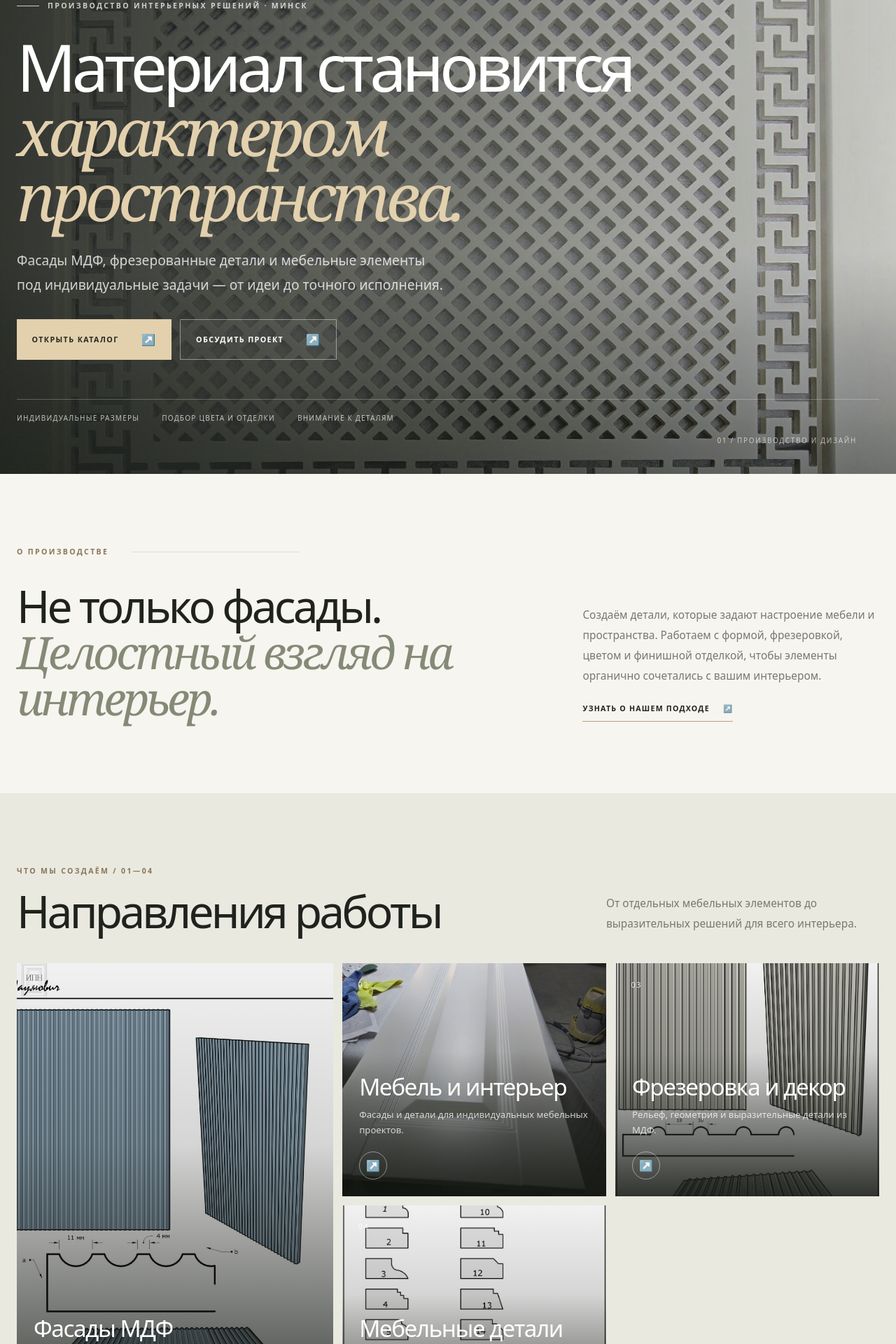
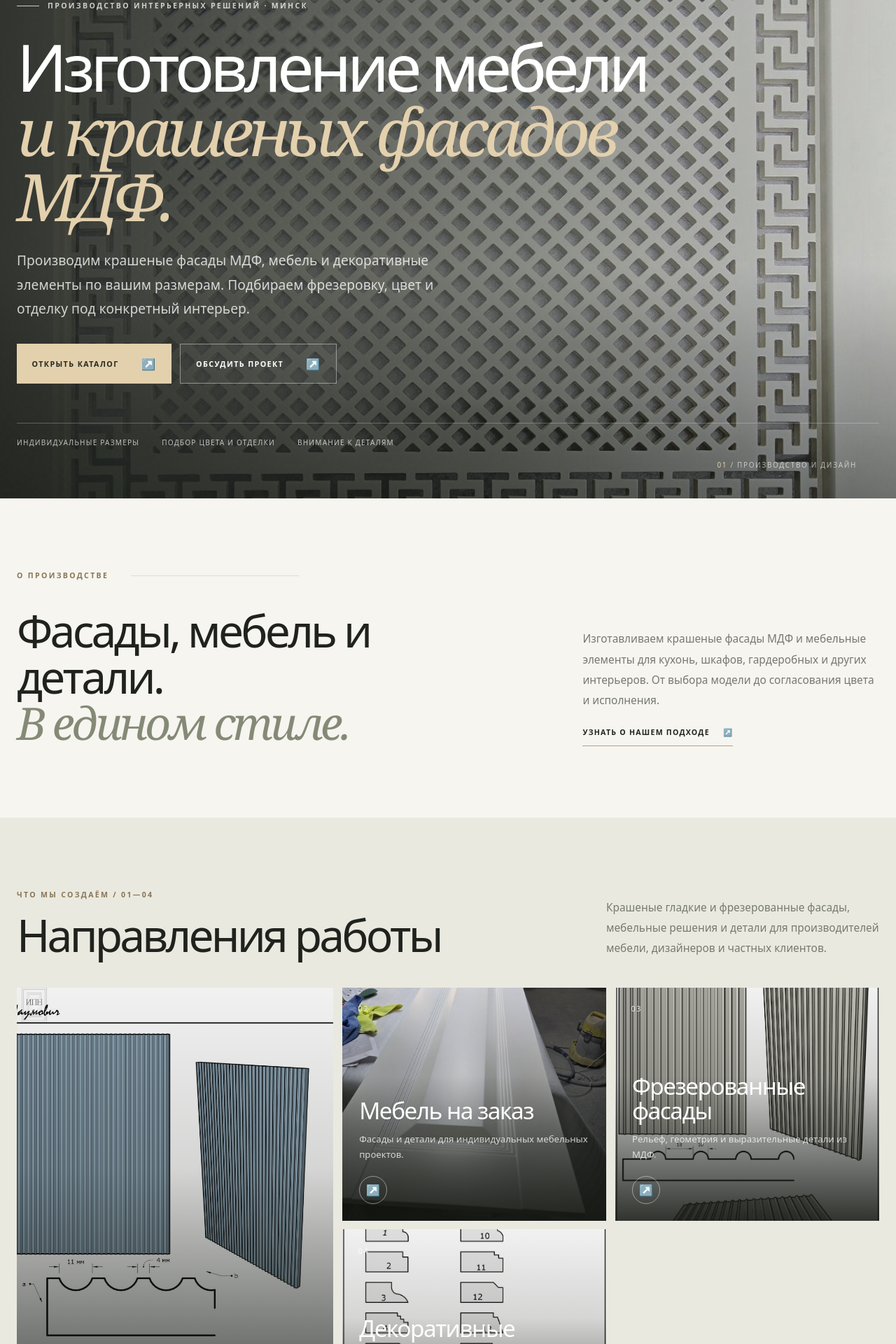
Before and after one commit to IljaBelousow/naumovich-site, a Next.js app: page / in a window 1280 px wide. Shown: the part 160-2080 px from the top of the page at 70% size. Built offline with nearby package versions, Linux system fonts and the light colour scheme.

Commit message:
Refresh homepage for furniture and painted MDF fronts

```diff
--- a/src/app/page.tsx
+++ b/src/app/page.tsx
@@ -5,7 +5,7 @@ import { facades } from "@/data/facades";
 const activities = [
   {
     number: "01",
-    title: "Фасады МДФ",
+    title: "Крашеные фасады МДФ",
     text: "Для кухонь, шкафов, ванных комнат, гардеробных и коммерческих интерьеров.",
     image: "/images/catalog1/image1.jpg",
     href: "/catalog#milled",
@@ -13,7 +13,7 @@ const activities = [
   },
   {
     number: "02",
-    title: "Мебель и интерьер",
+    title: "Мебель на заказ",
     text: "Фасады и детали для индивидуальных мебельных проектов.",
     image: "/images/catalog2/photo1/5195250767357484499.jpg",
     href: "/portfolio",
@@ -21,7 +21,7 @@ const activities = [
   },
   {
     number: "03",
-    title: "Фрезеровка и декор",
+    title: "Фрезерованные фасады",
     text: "Рельеф, геометрия и выразительные детали из МДФ.",
     image: "/images/catalog1/image7.jpg",
     href: "/frezerovki",
@@ -29,7 +29,7 @@ const activities = [
   },
   {
     number: "04",
-    title: "Мебельные детали",
+    title: "Декоративные элементы",
     text: "Профили, интегрированные ручки и элементы под ваш проект.",
     image: "/images/profil_kraya.jpg",
     href: "/catalog#handles",
@@ -48,8 +48,8 @@ export default function Home() {
         <div className="hero-premium__grain" />
         <div className="hero-premium__content page-shell">
           <p className="eyebrow eyebrow--light"><span /> Производство интерьерных решений · Минск</p>
-          <h1>Материал становится<br /><em>характером пространства.</em></h1>
-          <p className="hero-premium__lead">Фасады МДФ, фрезерованные детали и мебельные элементы под индивидуальные задачи — от идеи до точного исполнения.</p>
+          <h1>Изготовление мебели<br /><em>и крашеных фасадов МДФ.</em></h1>
+          <p className="hero-premium__lead">Производим крашеные фасады МДФ, мебель и декоративные элементы по вашим размерам. Подбираем фрезеровку, цвет и отделку под конкретный интерьер.</p>
           <div className="hero-premium__actions">
             <Link href="/catalog" className="button button--gold">Открыть каталог <span>↗</span></Link>
             <Link href="/contacts" className="button button--ghost">Обсудить проект <span>↗</span></Link>
@@ -64,9 +64,9 @@ export default function Home() {
       <section className="intro-section page-shell section-space">
         <div className="intro-section__label"><span className="eyebrow">О производстве</span><span className="intro-section__line" /></div>
         <div className="intro-section__body">
-          <h2>Не только фасады.<br /><em>Целостный взгляд на интерьер.</em></h2>
+          <h2>Фасады, мебель и детали.<br /><em>В едином стиле.</em></h2>
           <div>
-            <p>Создаём детали, которые задают настроение мебели и пространства. Работаем с формой, фрезеровкой, цветом и финишной отделкой, чтобы элементы органично сочетались с вашим интерьером.</p>
+            <p>Изготавливаем крашеные фасады МДФ и мебельные элементы для кухонь, шкафов, гардеробных и других интерьеров. От выбора модели до согласования цвета и исполнения.</p>
             <Link href="/about" className="text-link">Узнать о нашем подходе <span>↗</span></Link>
           </div>
         </div>
@@ -76,7 +76,7 @@ export default function Home() {
         <div className="page-shell section-space">
           <div className="section-heading">
             <div><p className="eyebrow">Что мы создаём / 01—04</p><h2>Направления работы</h2></div>
-            <p>От отдельных мебельных элементов до выразительных решений для всего интерьера.</p>
+            <p>Крашеные гладкие и фрезерованные фасады, мебельные решения и детали для производителей мебели, дизайнеров и частных клиентов.</p>
           </div>
           <div className="activity-grid">
             {activities.map((activity) => (
@@ -97,7 +97,7 @@ export default function Home() {
 
       <section className="models-section page-shell section-space">
         <div className="section-heading">
-          <div><p className="eyebrow">Подборка мастерской</p><h2>Популярные модели</h2></div>
+          <div><p className="eyebrow">Подборка мастерской</p><h2>Каталог фасадов МДФ</h2></div>
           <Link href="/catalog#milled" className="text-link">Все модели <span>↗</span></Link>
         </div>
         <div className="model-grid">
@@ -119,8 +119,8 @@ export default function Home() {
         </div>
         <div className="craft-section__copy">
           <p className="eyebrow eyebrow--light">Точность в каждой детали</p>
-          <h2>Хороший результат начинается с правильных решений.</h2>
-          <p>Помогаем выбрать подходящую фрезеровку, оттенок и тип покрытия. Учитываем назначение детали и общий стиль пространства, а не только внешний вид образца.</p>
+          <h2>Ваша идея — наша точность.</h2>
+          <p>Изготавливаем фасады и мебель по индивидуальным параметрам. Помогаем выбрать профиль, цвет и финишное покрытие с учётом назначения изделия.</p>
           <Link href="/production" className="button button--outline-light">Как устроен процесс <span>↗</span></Link>
           <div className="craft-section__stamp">Форма<br />Материал<br />Отделка</div>
         </div>
@@ -145,8 +145,8 @@ export default function Home() {
         <div className="closing-cta__texture" />
         <div className="page-shell closing-cta__inner">
           <p className="eyebrow eyebrow--light">Ваш проект начинается с разговора</p>
-          <h2>Есть идея?<br /><em>Давайте придадим ей форму.</em></h2>
-          <div className="closing-cta__bottom"><p>Расскажите, что хотите изготовить — поможем определить направление и обсудим детали.</p><Link href="/contacts" className="button button--gold">Связаться с нами <span>↗</span></Link></div>
+          <h2>Нужны фасады или мебель?<br /><em>Обсудим ваш проект.</em></h2>
+          <div className="closing-cta__bottom"><p>Отправьте размеры, эскиз или пример понравившегося изделия — обсудим подходящий вариант изготовления.</p><Link href="/contacts" className="button button--gold">Связаться с нами <span>↗</span></Link></div>
         </div>
       </section>
     </main>
```
